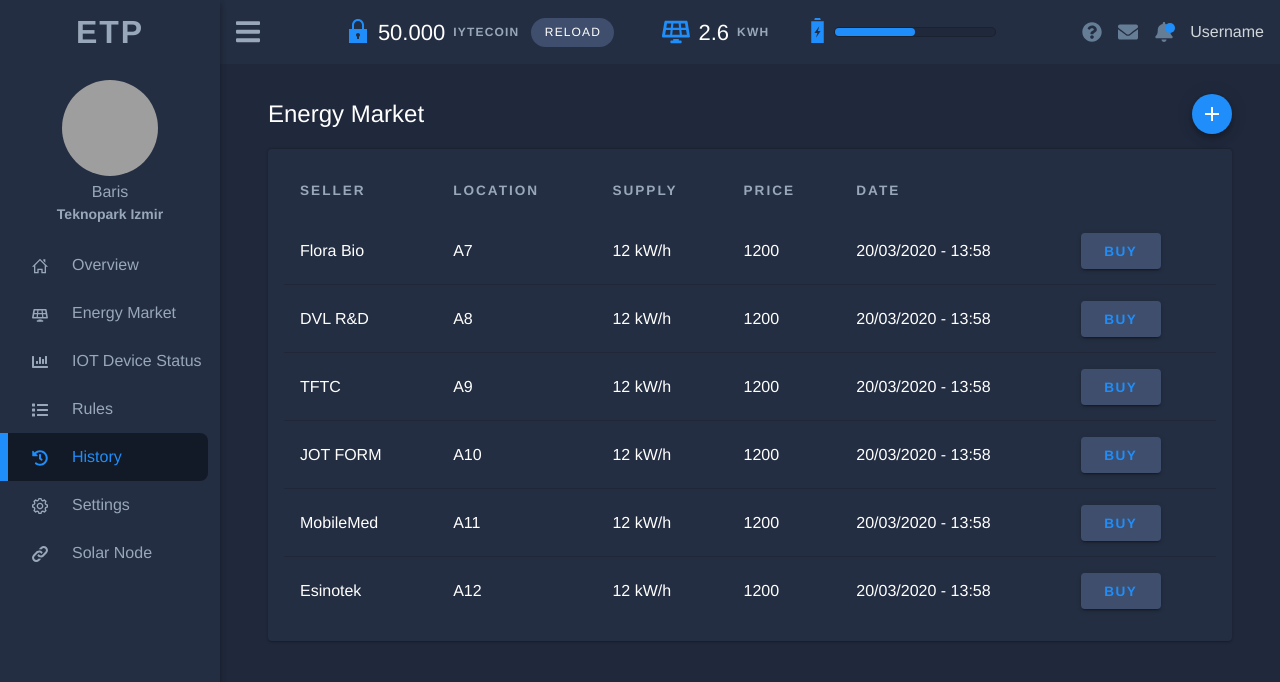
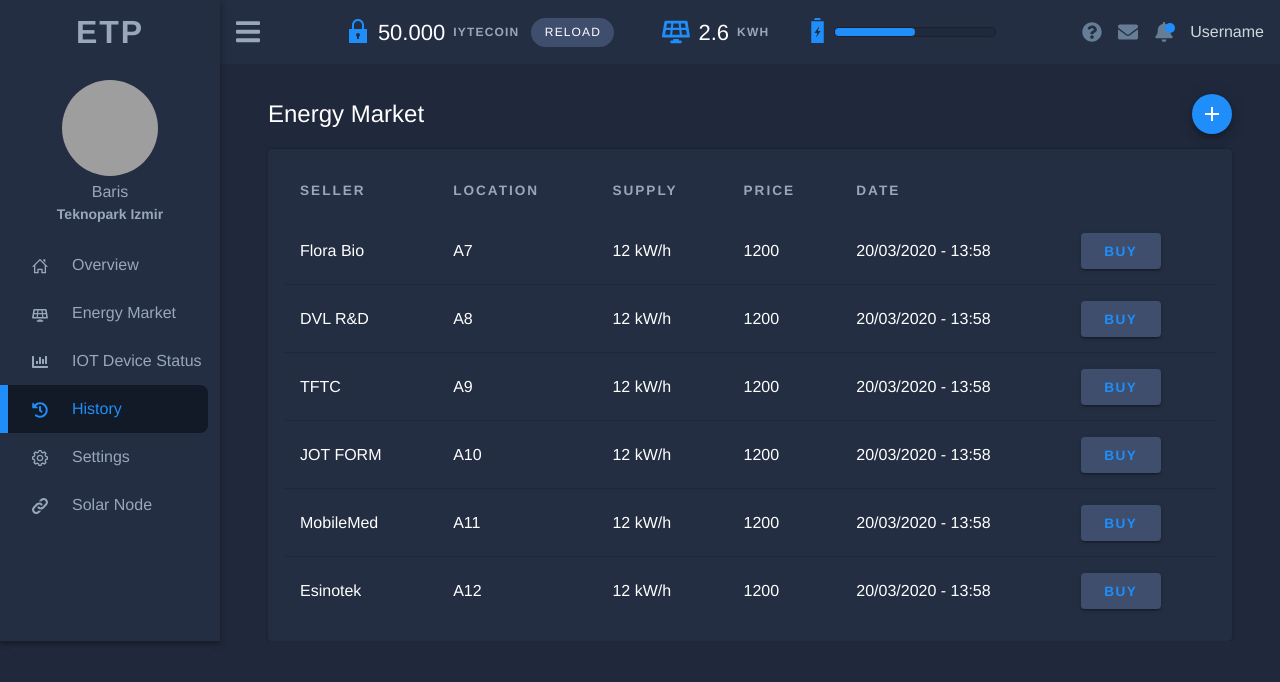
Before and after one commit to Solar-Bankers-Turkey/ETP-website-React, a Next.js app: page /dashboard/history in a window 1280 px wide. Shown: the top 682 px of the page. Built offline with nearby package versions, Linux system fonts and the light colour scheme; grey boxes are pictures that could not be loaded.

Commit message:
before sleep

```diff
--- a/components/Layouts/Dashboard/DashboardLayout.module.css
+++ b/components/Layouts/Dashboard/DashboardLayout.module.css
@@ -74,7 +74,6 @@
     display: flex;
     flex-direction: column;
     padding: 0 1rem;
-    gap: 0 0;
   }
 
   .sidebar {
--- a/components/Layouts/Dashboard/Sidebar/Sidebar.tsx
+++ b/components/Layouts/Dashboard/Sidebar/Sidebar.tsx
@@ -34,10 +34,9 @@ const Sidebar = () => {
           ></NavLink>
           <NavLink
             icon={<StatisticIcon />}
-            url={dashboardLinks.analytics.url}
-            text={dashboardLinks.analytics.name}
+            url={dashboardLinks.iot_device_stauts.url}
+            text={dashboardLinks.iot_device_stauts.name}
           ></NavLink>
-          <NavLink icon={<ListIcon />} url={dashboardLinks.rules.url} text={dashboardLinks.rules.name}></NavLink>
           <NavLink icon={<RefreshIcon />} url={dashboardLinks.history.url} text={dashboardLinks.history.name}></NavLink>
           <NavLink
             icon={<SettingsIcon />}
--- a/pages/dashboard/iot-device-status/_components/ChartSection/LineChart.tsx
+++ b/pages/dashboard/iot-device-status/_components/ChartSection/LineChart.tsx
@@ -1,4 +1,4 @@
-import React, { useState, useRef } from 'react'
+import React, { useState, useRef, useEffect } from 'react'
 import dynamic from 'next/dynamic'
 import data from './moctData_1.json'
 
@@ -7,7 +7,8 @@ const Chart = dynamic(() => import('react-apexcharts'), { ssr: false })
 const LineChart = React.memo(function LineChart() {
   const series = useRef(data.series)
   const options = useRef(data.options)
-  return <Chart options={options.current} series={series.current} type="line" width="100%" height="500px" />
+
+  return <Chart options={options.current} series={series.current} type="line" width="95%" height="500px" />
 })
 
 export default LineChart
--- a/pages/dashboard/iot-device-status/index.module.css
+++ b/pages/dashboard/iot-device-status/index.module.css
@@ -13,5 +13,6 @@
     border-radius: 4px;
     background: var(--bg-color-primary);
     padding: 1rem;
+    padding-bottom: 0;
   }
 }
--- a/styles/app.css
+++ b/styles/app.css
@@ -12,12 +12,9 @@ html {
   color: var(--text-color-secondary);
   font-size: 16px;
   line-height: 1.5;
-
-  height: 100%;
 }
 
 body {
-  height: 100%;
   -webkit-font-smoothing: subpixel-antialiased;
   font-kerning: normal;
   text-rendering: optimizeLegibility;
@@ -26,13 +23,6 @@ body {
 
   font-family: 'Helvetica', system-ui, sans-serif, -apple-system, BlinkMacSystemFont, 'Segoe UI', Roboto, Helvetica,
     Arial, sans-serif, 'Apple Color Emoji', 'Segoe UI Emoji', 'Segoe UI Symbol';
-}
-
-#__next {
-  height: 100%;
-  & > div {
-    height: 100%;
-  }
 }
 
 input[type='checkbox'] {
--- a/utils/dashboardLinks.ts
+++ b/utils/dashboardLinks.ts
@@ -4,8 +4,7 @@ export const dashboardLinks = {
     name: 'Overview',
   },
   energy_market: { url: '/dashboard/energy-market', name: 'Energy Market' },
-  analytics: { url: '/dashboard/iot-device-status', name: 'IOT Device Status' },
-  rules: { url: '/dashboard/rules', name: 'Rules' },
+  iot_device_stauts: { url: '/dashboard/iot-device-status', name: 'IOT Device Status' },
   history: { url: '/dashboard/history', name: 'History' },
   settings: { url: '/dashboard/settings', name: 'Settings' },
   solar_node: { url: '/dashboard/solar-node', name: 'Solar Node' },
```
Also changed, not shown: pages/dashboard/iot-device-status/_components/ChartSection/ChartSection.tsx (+5 -2 lines), pages/dashboard/iot-device-status/_components/ChartSection/ChartsSection.module.css (+4 -7 lines).
